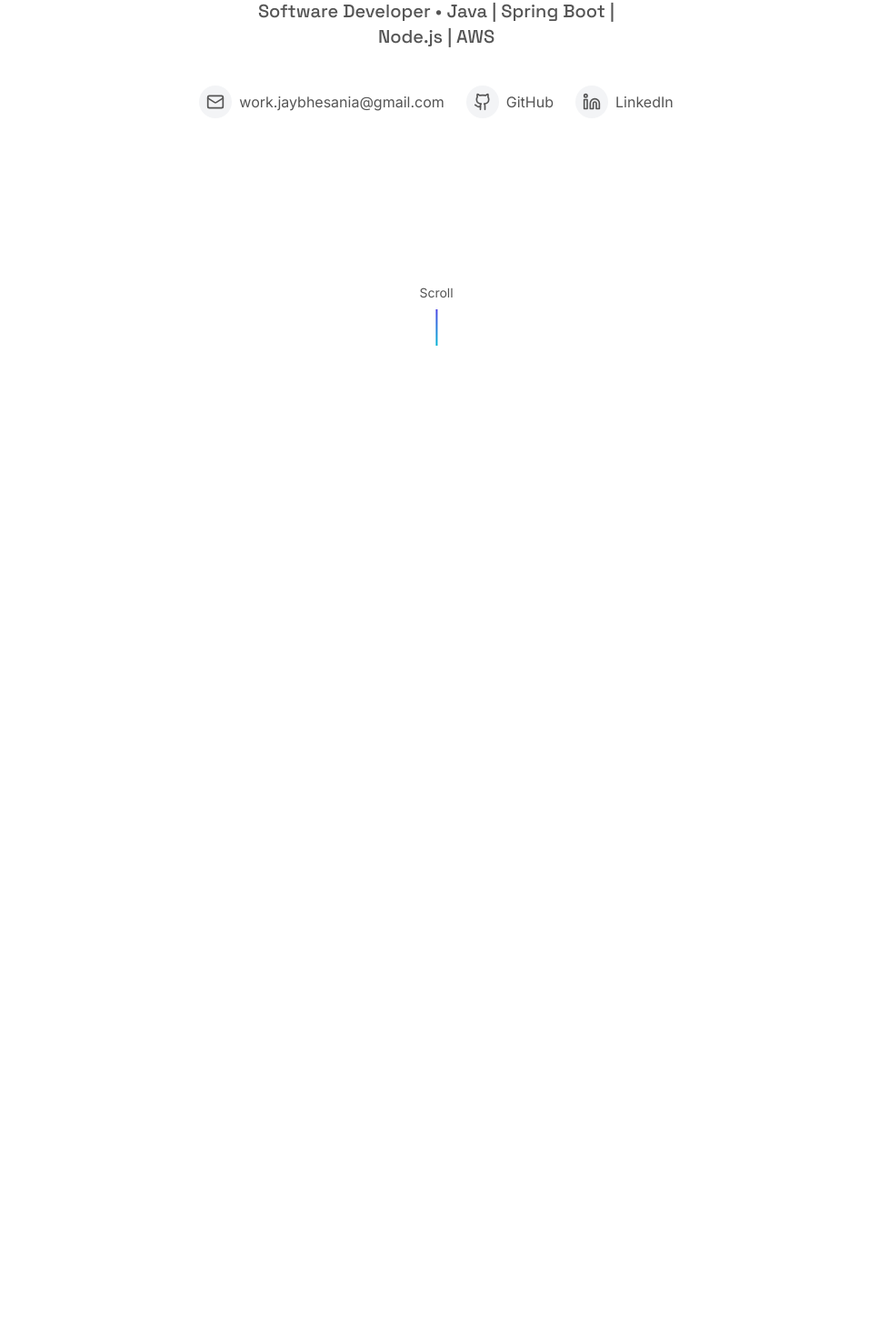
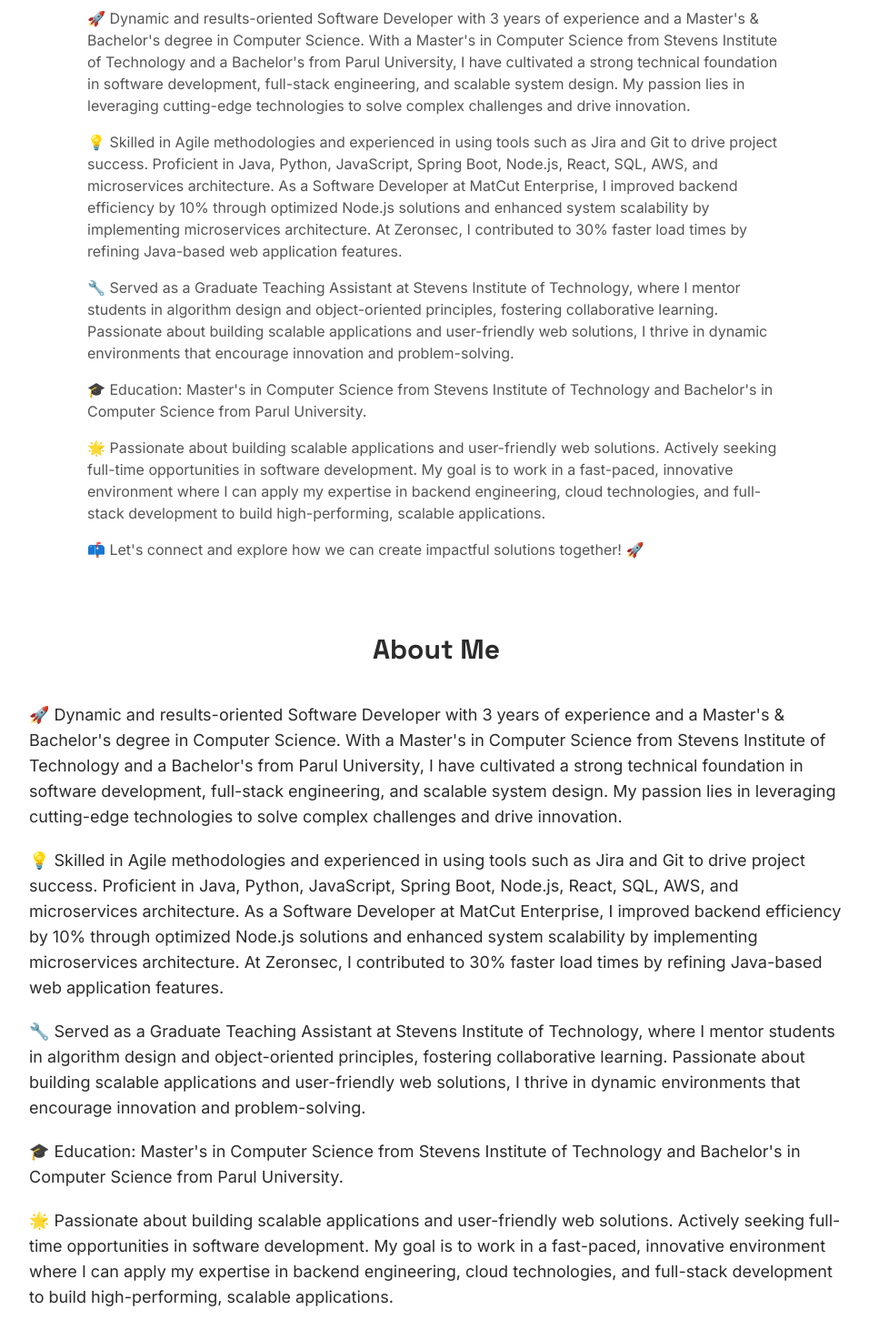
Before and after one commit to JayBhesania46/jaybhesaniadev-831b60ff, a React (Vite) app: page / in a window 1280 px wide. Shown: the part 444-1906 px from the top of the page at 91% size, without its empty margins (160-1116 px from the left). Built offline with nearby package versions, Linux system fonts and the light colour scheme.

Commit message:
Refactor: Update hero section
- Remove scroll indicator.
- Update tech stack and add about section text.
- Improve icon hover effects.
- Ensure correct links and visual balance.

```diff
--- a/src/components/About.tsx
+++ b/src/components/About.tsx
@@ -3,63 +3,36 @@ import { motion } from "framer-motion";
 
 const About = () => {
   return (
-    <motion.section
-      id="about"
-      className="py-24 bg-white reveal"
-    >
-      <div className="container mx-auto px-6 lg:px-16 max-w-4xl text-[#2B2B2B]">
-        <h2 className="text-3xl font-spaceGrotesk font-semibold mb-8 text-center">
-          About Me
-        </h2>
+    <section id="about" className="py-20 bg-white">
+      <div className="container mx-auto px-6 lg:px-16 max-w-5xl">
+        <motion.div
+          initial={{ opacity: 0, y: 30 }}
+          whileInView={{ opacity: 1, y: 0 }}
+          viewport={{ once: true }}
+          transition={{ duration: 0.5 }}
+          className="text-[#2B2B2B]"
+        >
+          <h2 className="text-3xl font-spaceGrotesk font-semibold mb-10 text-center">
+            About Me
+          </h2>
 
-        <div className="space-y-6 text-[#555555]">
-          <p className="text-lg font-inter leading-relaxed">
-            🚀 Dynamic and results-oriented Software Developer with 3 years of experience and a Master's & Bachelor's degree in Computer Science. With a Master's in Computer Science from Stevens Institute of Technology and a Bachelor's from Parul University, I have cultivated a strong technical foundation in software development, full-stack engineering, and scalable system design. My passion lies in leveraging cutting-edge technologies to solve complex challenges and drive innovation.
-          </p>
+          <div className="space-y-5 text-lg">
+            <p>🚀 Dynamic and results-oriented Software Developer with 3 years of experience and a Master's & Bachelor's degree in Computer Science. With a Master's in Computer Science from Stevens Institute of Technology and a Bachelor's from Parul University, I have cultivated a strong technical foundation in software development, full-stack engineering, and scalable system design. My passion lies in leveraging cutting-edge technologies to solve complex challenges and drive innovation.</p>
 
-          <p className="text-lg font-inter leading-relaxed">
-            💡 Skilled in Agile methodologies and experienced in using tools such as Jira and Git to drive project success. Proficient in Java, Python, JavaScript, Spring Boot, Node.js, React, SQL, AWS, and microservices architecture. As a Software Developer at MatCut Enterprise, I improved backend efficiency by 10% through optimized Node.js solutions and enhanced system scalability by implementing microservices architecture. At Zeronsec, I contributed to 30% faster load times by refining Java-based web application features.
-          </p>
+            <p>💡 Skilled in Agile methodologies and experienced in using tools such as Jira and Git to drive project success. Proficient in Java, Python, JavaScript, Spring Boot, Node.js, React, SQL, AWS, and microservices architecture. As a Software Developer at MatCut Enterprise, I improved backend efficiency by 10% through optimized Node.js solutions and enhanced system scalability by implementing microservices architecture. At Zeronsec, I contributed to 30% faster load times by refining Java-based web application features.</p>
 
-          <p className="text-lg font-inter leading-relaxed">
-            🔧 Served as a Graduate Teaching Assistant at Stevens Institute of Technology, where I mentor students in algorithm design and object-oriented principles, fostering collaborative learning. Passionate about building scalable applications and user-friendly web solutions, I thrive in dynamic environments that encourage innovation and problem-solving.
-          </p>
+            <p>🔧 Served as a Graduate Teaching Assistant at Stevens Institute of Technology, where I mentor students in algorithm design and object-oriented principles, fostering collaborative learning. Passionate about building scalable applications and user-friendly web solutions, I thrive in dynamic environments that encourage innovation and problem-solving.</p>
 
-          <p className="text-lg font-inter leading-relaxed">
-            🎓 Education: Master's in Computer Science from Stevens Institute of Technology and Bachelor's in Computer Science from Parul University.
-          </p>
+            <p>🎓 Education: Master's in Computer Science from Stevens Institute of Technology and Bachelor's in Computer Science from Parul University.</p>
 
-          <p className="text-lg font-inter leading-relaxed">
-            🌟 Passionate about building scalable applications and user-friendly web solutions. Actively seeking full-time opportunities in software development. My goal is to work in a fast-paced, innovative environment where I can apply my expertise in backend engineering, cloud technologies, and full-stack development to build high-performing, scalable applications.
-          </p>
+            <p>🌟 Passionate about building scalable applications and user-friendly web solutions. Actively seeking full-time opportunities in software development. My goal is to work in a fast-paced, innovative environment where I can apply my expertise in backend engineering, cloud technologies, and full-stack development to build high-performing, scalable applications.</p>
 
-          <p className="text-lg font-inter leading-relaxed">
-            📫 Let's connect and explore how we can create impactful solutions together! 🚀
-          </p>
-
-          <div className="flex justify-center gap-6 mt-8 pt-6 border-t border-gray-200">
-            <a
-              href="https://www.linkedin.com/in/bhesaniajay/"
-              target="_blank"
-              rel="noopener noreferrer"
-              className="bg-gray-100 hover:bg-gray-200 transition-colors px-6 py-3 rounded-md flex items-center gap-2 text-[#2B2B2B] font-semibold"
-            >
-              <span>LinkedIn</span>
-            </a>
-
-            <a
-              href="https://github.com/JayBhesania46"
-              target="_blank"
-              rel="noopener noreferrer"
-              className="bg-gray-100 hover:bg-gray-200 transition-colors px-6 py-3 rounded-md flex items-center gap-2 text-[#2B2B2B] font-semibold"
-            >
-              <span>GitHub</span>
-            </a>
+            <p>📫 Let's connect and explore how we can create impactful solutions together! 🚀</p>
           </div>
-        </div>
+        </motion.div>
       </div>
-    </motion.section>
+    </section>
   );
-};
+}
 
 export default About;
--- a/src/components/Hero.tsx
+++ b/src/components/Hero.tsx
@@ -26,7 +26,8 @@ const Hero = () => {
         transition={{ duration: 0.8, delay: 0.6 }}
         className="text-lg sm:text-xl text-[#555555] font-medium font-spaceGrotesk max-w-md mx-auto"
       >
-        Software Developer • Java | Spring Boot | Node.js | AWS
+        Software engineer based in United States with skills in
+        <br />Java | Spring Boot | JavaScript | React | Node.js | AWS | SQL
       </motion.p>
 
       {/* Social Links */}
@@ -41,10 +42,10 @@ const Hero = () => {
           className="group flex items-center gap-2 text-[#555555] hover:text-[#2B2B2B] transition-colors"
           aria-label="Email"
         >
-          <span className="p-2 rounded-full bg-gray-100 group-hover:bg-[#4F46E5] group-hover:text-white transition-colors">
+          <span className="p-2 rounded-full bg-gray-100 group-hover:bg-[#4F46E5] group-hover:text-white transition-all duration-300 hover:scale-105">
             <Mail size={20} />
           </span>
-          <span className="hidden sm:inline">work.jaybhesania@gmail.com</span>
+          <span className="hidden sm:inline group-hover:underline">work.jaybhesania@gmail.com</span>
         </a>
 
         <a
@@ -54,10 +55,10 @@ const Hero = () => {
           className="group flex items-center gap-2 text-[#555555] hover:text-[#2B2B2B] transition-colors"
           aria-label="GitHub Profile"
         >
-          <span className="p-2 rounded-full bg-gray-100 group-hover:bg-[#4F46E5] group-hover:text-white transition-colors">
+          <span className="p-2 rounded-full bg-gray-100 group-hover:bg-[#4F46E5] group-hover:text-white transition-all duration-300 hover:scale-105">
             <Github size={20} />
           </span>
-          <span className="hidden sm:inline">GitHub</span>
+          <span className="hidden sm:inline group-hover:underline">GitHub</span>
         </a>
 
         <a
@@ -67,23 +68,34 @@ const Hero = () => {
           className="group flex items-center gap-2 text-[#555555] hover:text-[#2B2B2B] transition-colors"
           aria-label="LinkedIn Profile"
         >
-          <span className="p-2 rounded-full bg-gray-100 group-hover:bg-[#4F46E5] group-hover:text-white transition-colors">
+          <span className="p-2 rounded-full bg-gray-100 group-hover:bg-[#4F46E5] group-hover:text-white transition-all duration-300 hover:scale-105">
             <Linkedin size={20} />
           </span>
-          <span className="hidden sm:inline">LinkedIn</span>
+          <span className="hidden sm:inline group-hover:underline">LinkedIn</span>
         </a>
       </motion.div>
 
-      {/* Scroll indicator */}
+      {/* About Me Section */}
       <motion.div
-        initial={{ opacity: 0 }}
-        animate={{ opacity: 1 }}
-        transition={{ delay: 1.5, duration: 1 }}
-        className="absolute bottom-10 left-1/2 -translate-x-1/2"
+        initial={{ opacity: 0, y: 20 }}
+        animate={{ opacity: 1, y: 0 }}
+        transition={{ duration: 0.8, delay: 1.2 }}
+        className="mt-16 max-w-3xl mx-auto text-left"
       >
-        <div className="flex flex-col items-center">
-          <span className="text-[#555555] text-sm mb-2">Scroll</span>
-          <div className="w-[2px] h-10 bg-gradient-to-b from-[#4F46E5] to-[#06B6D4]"></div>
+        <h2 className="text-2xl font-bold font-spaceGrotesk mb-4 text-center">About Me</h2>
+
+        <div className="space-y-4 text-[#555555]">
+          <p>🚀 Dynamic and results-oriented Software Developer with 3 years of experience and a Master's & Bachelor's degree in Computer Science. With a Master's in Computer Science from Stevens Institute of Technology and a Bachelor's from Parul University, I have cultivated a strong technical foundation in software development, full-stack engineering, and scalable system design. My passion lies in leveraging cutting-edge technologies to solve complex challenges and drive innovation.</p>
+
+          <p>💡 Skilled in Agile methodologies and experienced in using tools such as Jira and Git to drive project success. Proficient in Java, Python, JavaScript, Spring Boot, Node.js, React, SQL, AWS, and microservices architecture. As a Software Developer at MatCut Enterprise, I improved backend efficiency by 10% through optimized Node.js solutions and enhanced system scalability by implementing microservices architecture. At Zeronsec, I contributed to 30% faster load times by refining Java-based web application features.</p>
+
+          <p>🔧 Served as a Graduate Teaching Assistant at Stevens Institute of Technology, where I mentor students in algorithm design and object-oriented principles, fostering collaborative learning. Passionate about building scalable applications and user-friendly web solutions, I thrive in dynamic environments that encourage innovation and problem-solving.</p>
+
+          <p>🎓 Education: Master's in Computer Science from Stevens Institute of Technology and Bachelor's in Computer Science from Parul University.</p>
+
+          <p>🌟 Passionate about building scalable applications and user-friendly web solutions. Actively seeking full-time opportunities in software development. My goal is to work in a fast-paced, innovative environment where I can apply my expertise in backend engineering, cloud technologies, and full-stack development to build high-performing, scalable applications.</p>
+
+          <p>📫 Let's connect and explore how we can create impactful solutions together! 🚀</p>
         </div>
       </motion.div>
     </section>
```
